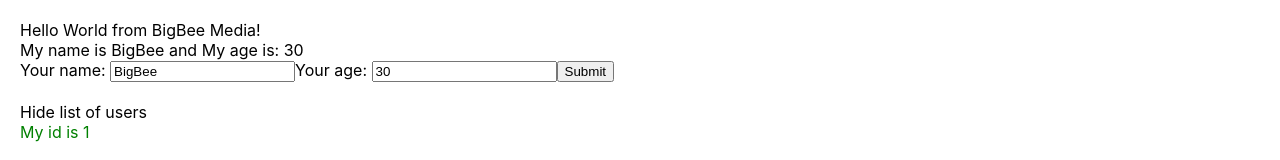
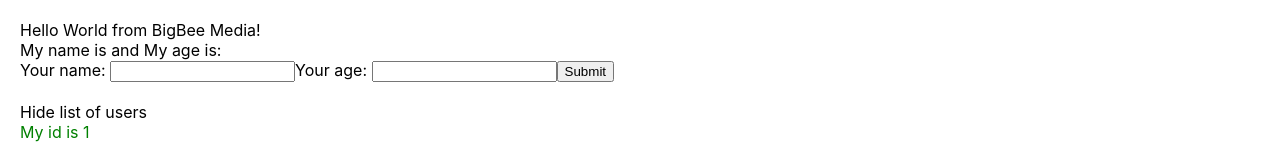
Before and after one commit to bangbigbee/react-ultimate, a React (Create React App) app: page / in a window 1280 px wide. Shown: the top 160 px of the page. Built offline with nearby package versions, Linux system fonts and the light colour scheme.

Commit message:
conver project to hook

```diff
--- a/src/components/AddUserInfo.js
+++ b/src/components/AddUserInfo.js
@@ -1,49 +1,41 @@
-import React from "react";
+import React, { useState } from "react";
 
-class AddUserInfo extends React.Component {
-    state = {
-        name: 'BigBee',
-        address: 'NhonHoa',
-        age: 30,
-        hoverCheck: 'hovered'
+const AddUserInfo = (props) => {
+    const [name, setName] = useState('');
+    const [address, setAddress] = useState('NhonHoa');
+    const [age, setAge] = useState('')
+
+    const handleOnChangeInput = (event) => {
+        setName(event.target.value)
+    }
+    const handleOnChangeAge = (event) => {
+        setAge(event.target.value)
+    }
+    const handleOnSubmit = (event) => {
+        event.preventDefault();
+        props.handleAddNewUser({
+            id: Math.floor(Math.random() * 100 + 1) + '-random',
+            name: name,
+            age: age
+        });
     }
 
-    handleOnChangeInput(event) {
-        this.setState({
-            name: event.target.value,
-        })
-    }
-    handleOnChangeAge(event) {
-        this.setState({
-            age: event.target.value,
-        })
-    }
-    handleOnSubmit(event) {
-        event.preventDefault();
-        this.props.handleAddNewUser({
-            id: Math.floor(Math.random()*100+1) + '-random',
-            name: this.state.name,
-            age: this.state.age
-        });
-    }
-    render() {
     return (
-            <div> My name is {this.state.name} and My age is: {this.state.age}
-                <form onSubmit={(event) => { this.handleOnSubmit(event) }}>
+        <div> My name is {name} and My age is: {age}
+            <form onSubmit={(event) => { handleOnSubmit(event) }}>
                 <label>Your name: </label>
                 <input
                     type="text"
-                        value={this.state.name}
-                        onChange={(event) => { this.handleOnChangeInput(event) }} />
+                    value={name}
+                    onChange={(event) => { handleOnChangeInput(event) }} />
                 <label>Your age: </label>
                 <input
                     type="text"
-                        value={this.state.age}
-                        onChange={(event) => { this.handleOnChangeAge(event) }} />
+                    value={age}
+                    onChange={(event) => { handleOnChangeAge(event) }} />
                 <button>Submit</button>
             </form>
         </div>
     )
 }
-}
 export default AddUserInfo
--- a/src/components/MyComponent.js
+++ b/src/components/MyComponent.js
@@ -1,36 +1,29 @@
-import React from "react";
+import React, { useState } from "react";
 import DisplayInfo from "./DisplayInfo";
 import AddUserInfo from "./AddUserInfo";
-class MyComponent extends React.Component {
-
-    state = {
-        listUser: [
+const MyComponent = (props) => {
+    const [listUser, setListUser] = useState([
         { id: 1, name: 'NguyenTriBang', age: 16 },
         { id: 2, name: 'NguyenTriDuan', age: 24 },
         { id: 3, name: 'NguyenKimTien', age: 69 }
-        ]
-    }
-    handleAddNewUser = (userObj) => {
-        this.setState({
-            listUser: [userObj, ...this.state.listUser]
-        })
+    ]);
+
+    const handleAddNewUser = (userObj) => {
+        setListUser([userObj, ...listUser])
     }
 
-    handleDeleteUser = (userId) => {
-        let listUserClone = [...this.state.listUser];
+    const handleDeleteUser = (userId) => {
+        let listUserClone = [...listUser];
         listUserClone = listUserClone.filter(item => { return (item.id !== userId) }) // using filter to delete an array element
         //another way to above statement: listUserClone = listUserClone.filter(item => item.id !== userId)
-        this.setState({
-            listUser: listUserClone,
-        })
+        setListUser(listUserClone)
 
     }
-    render() {
     return (
         <>
             <div className="a">
-                    <AddUserInfo handleAddNewUser={this.handleAddNewUser} /> <br></br>
-                    <DisplayInfo listOfUser={this.state.listUser} handleDeleteUser={this.handleDeleteUser} />
+                <AddUserInfo handleAddNewUser={handleAddNewUser} /> <br></br>
+                <DisplayInfo listOfUser={listUser} handleDeleteUser={handleDeleteUser} />
             </div>
             <div className="b">
 
@@ -38,5 +31,4 @@ class MyComponent extends React.Component {
         </>
     )
 }
-}
 export default MyComponent
```
Lines whose indentation alone changed are shown as unchanged.
